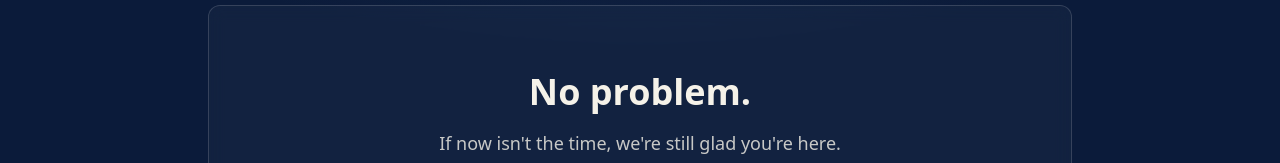
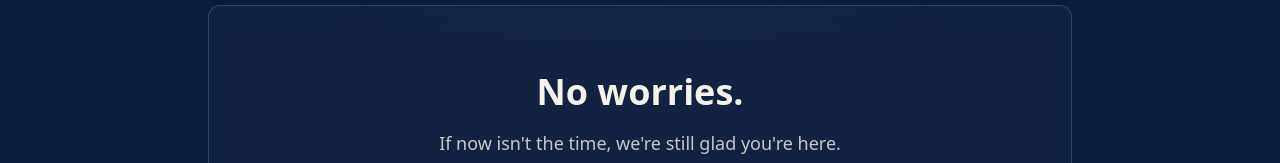
Before and after one commit to hisminute/hisminute-com, a Next.js app: page /support/cancel in a window 1280 px wide. Shown: the part 192-355 px from the top of the page. Built offline with nearby package versions, Linux system fonts and the light colour scheme; no server answers.

Commit message:
no problem to no worries

```diff
--- a/app/support/cancel/page.tsx
+++ b/app/support/cancel/page.tsx
@@ -7,7 +7,7 @@ export default function SupportCancel() {
     <Container className="py-12 md:py-20">
       <Card className="text-center py-12 md:py-16">
         <h1 className="text-3xl md:text-4xl font-heading font-bold text-[var(--foreground)] mb-4">
-          No problem.
+          No worries.
         </h1>
         <p className="text-lg text-[var(--foreground)]/80 mb-8 max-w-md mx-auto">
           If now isn't the time, we're still glad you're here.
```
